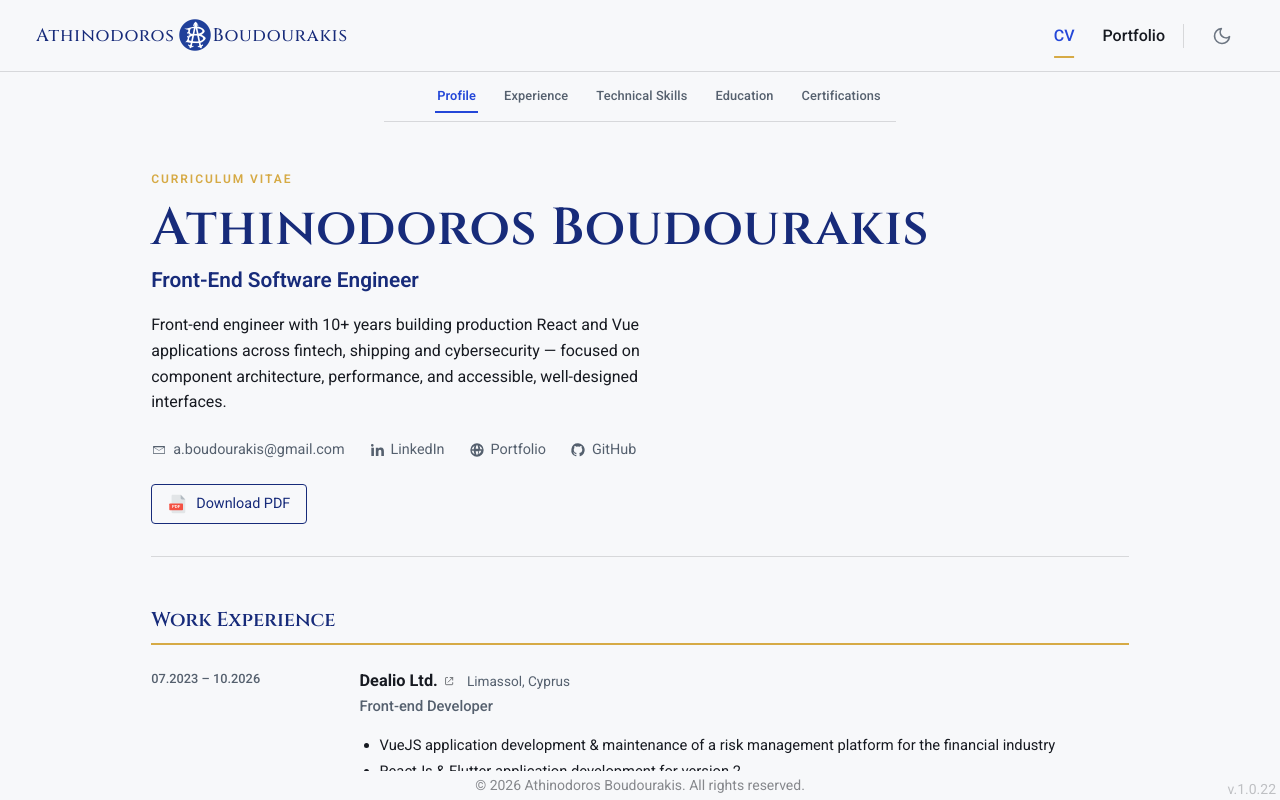
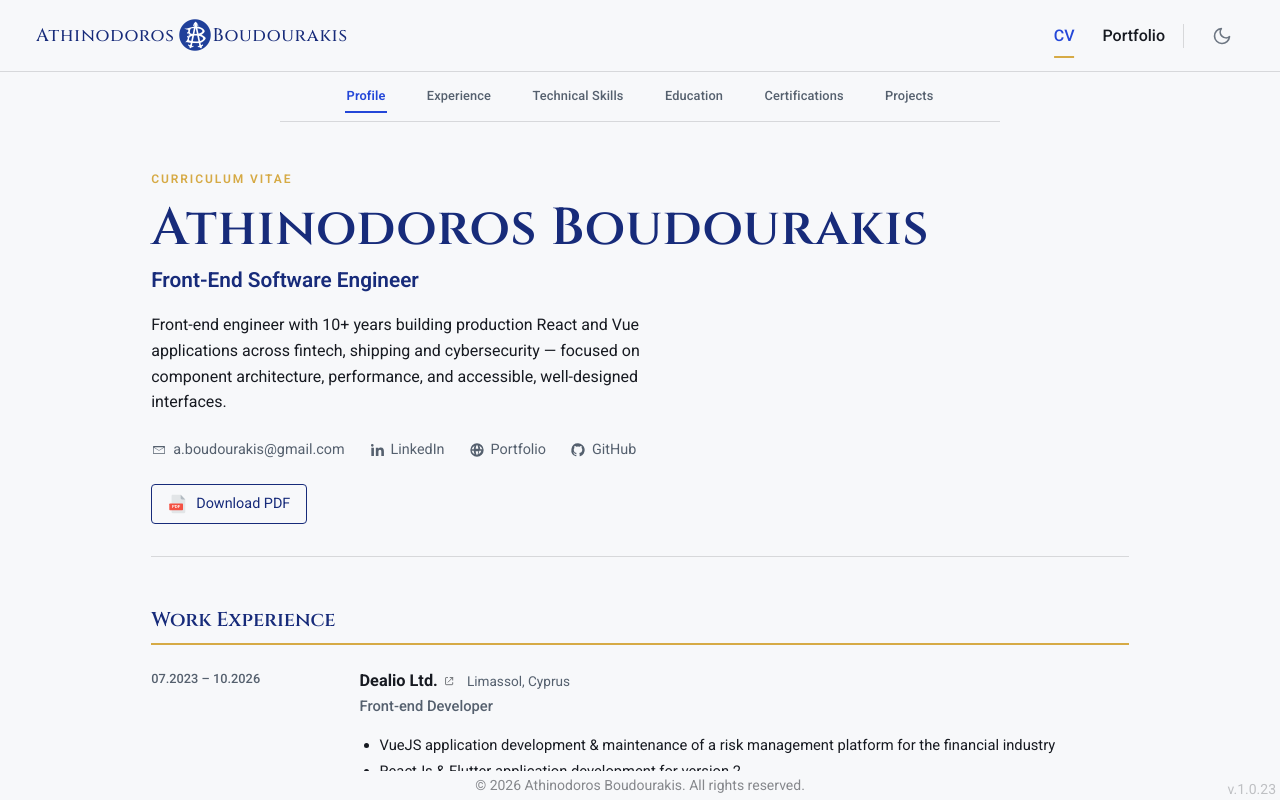
Before and after one commit to aBoudourakis/cv, a React (Vite) app: page /CV in a window 1280 px wide. Built offline with nearby package versions, Linux system fonts and the light colour scheme.

Commit message:
feature: CV Web app - fix inefficient max-width value for sectionNav element - change version to 1.0.23

```diff
--- a/package.json
+++ b/package.json
@@ -2,7 +2,7 @@
   "name": "athos-cv",
   "private": true,
   "type": "module",
-  "version": "1.0.22",
+  "version": "1.0.23",
   "scripts": {
     "dev": "vite",
     "build": "tsc -b && vite build",
--- a/src/components/cv/CVContent.module.scss
+++ b/src/components/cv/CVContent.module.scss
@@ -20,7 +20,7 @@
   flex-shrink: 0;
   gap: var(--space-md);
   justify-content: space-evenly;
-  max-width: 512px;
+  max-width: 720px;
   margin: 0 auto;
   width: 100%;
   padding: var(--space-2xs) clamp(20px, 4vw, 56px);
```
